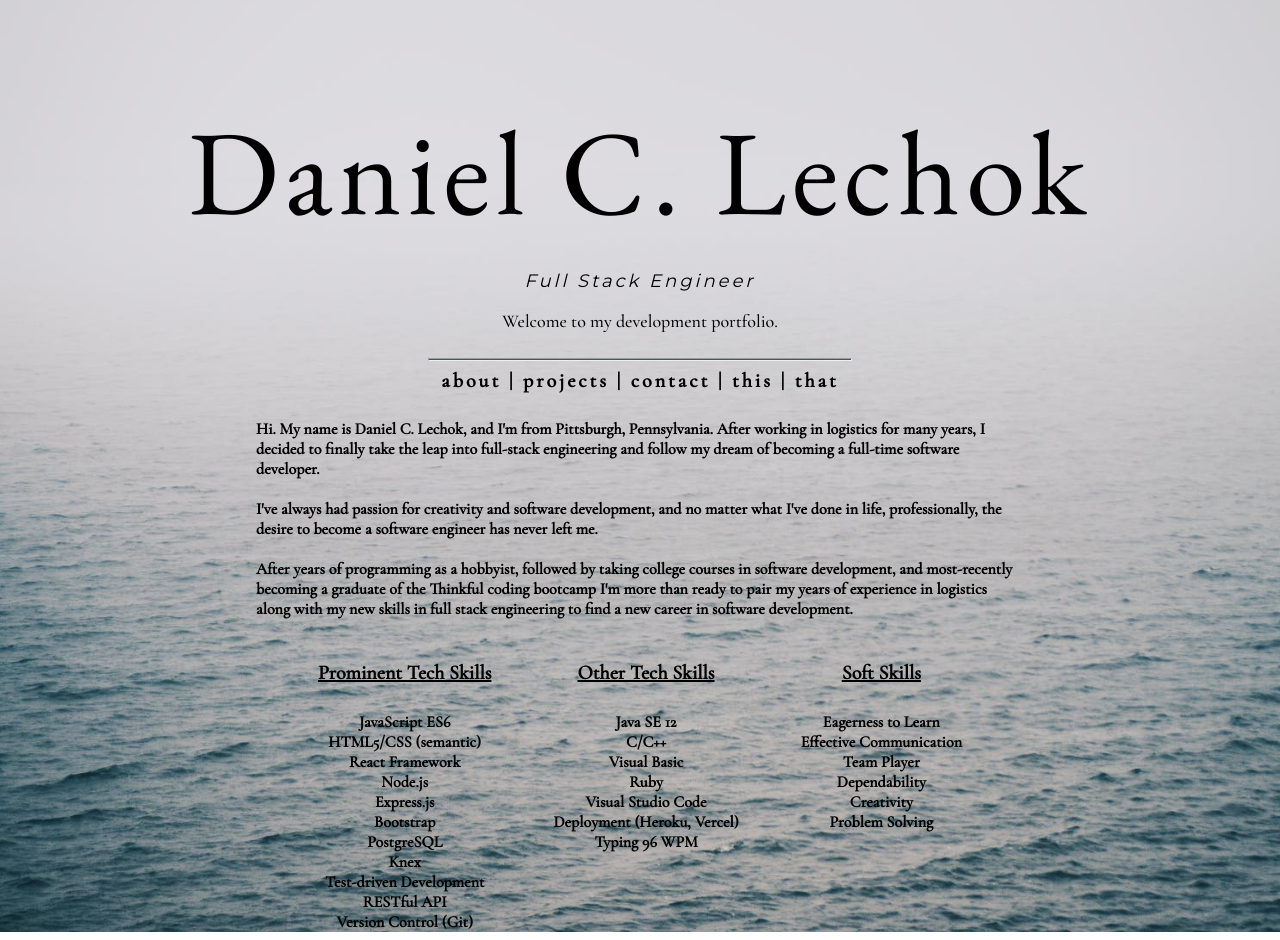
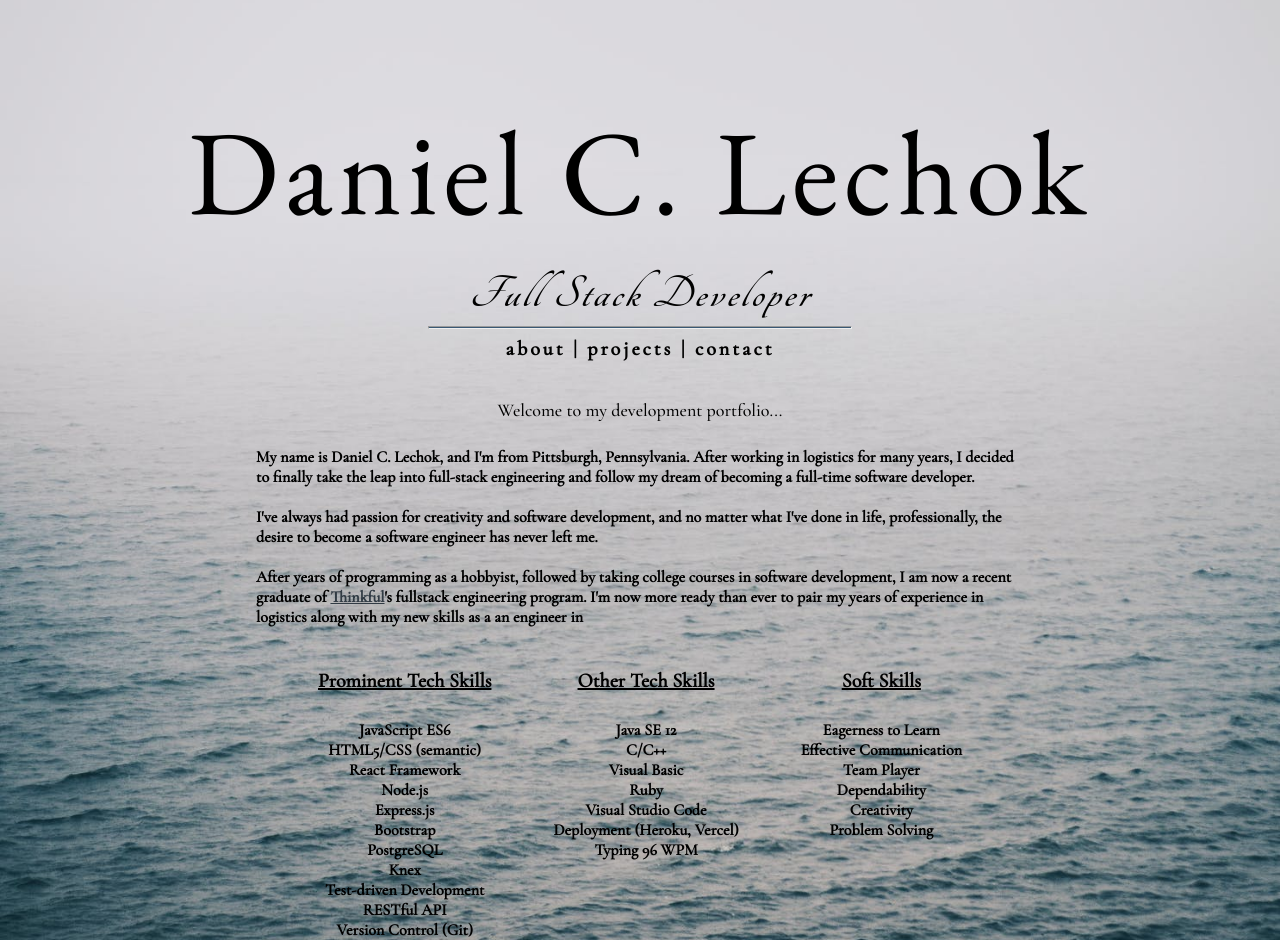
Before and after one commit to dclechok/devsite-frontend, a React (Create React App) app: page / in a window 1280 px wide. Built offline with nearby package versions, Linux system fonts and the light colour scheme.

Commit message:
added a attr styling for links

```diff
--- a/package.json
+++ b/package.json
@@ -8,6 +8,8 @@
     "@testing-library/user-event": "^13.5.0",
     "react": "^17.0.2",
     "react-dom": "^17.0.2",
+    "react-router": "^6.2.1",
+    "react-router-dom": "^6.2.1",
     "react-scripts": "5.0.0",
     "web-vitals": "^2.1.2"
   },
--- a/src/About.js
+++ b/src/About.js
@@ -1,7 +1,10 @@
+import React from 'react';
+import { BrowserRouter as Router, Link } from "react-router-dom";
+
 function About() {
   return (
     <p>
-      Hi. My name is Daniel C. Lechok, and I'm from Pittsburgh, Pennsylvania.
+      My name is Daniel C. Lechok, and I'm from Pittsburgh, Pennsylvania.
       After working in logistics for many years, I decided to finally take the
       leap into full-stack engineering and follow my dream of becoming a
       full-time software developer.
@@ -13,10 +16,8 @@ function About() {
       <br />
       <br />
       After years of programming as a hobbyist, followed by taking college
-      courses in software development, and most-recently becoming a graduate of
-      the Thinkful coding bootcamp I'm more than ready to pair my years of
-      experience in logistics along with my new skills in full stack
-      engineering to find a new career in software development.
+      courses in software development, I am now a recent graduate of <a href="http://thinkful.com">Thinkful</a>'s fullstack engineering program. I'm now more ready than ever to pair my years of
+      experience in logistics along with my new skills as a an engineer in
       {/* I also have the drive and dedication to build your project to your highest
       expectations. */}
     </p>
--- a/src/MainBody.css
+++ b/src/MainBody.css
@@ -3,3 +3,19 @@
     text-align: left;
     font-weight: 600;
 }
+
+a:link{
+    color:rgb(49, 59, 68);
+}
+
+a:visited{
+    color:rgb(17, 36, 53);
+}
+
+a:hover{
+    color: aliceblue;
+}
+
+a:active{
+    color:rgb(176, 183, 189);
+}
--- a/src/MainNav.css
+++ b/src/MainNav.css
@@ -1,4 +1,4 @@
-/* @import url("https://fonts.googleapis.com/css2?family=Tangerine:wght@700&display=swap"); */
+@import url("https://fonts.googleapis.com/css2?family=Tangerine:wght@700&display=swap");
 @import url("https://fonts.googleapis.com/css2?family=EB+Garamond&display=swap");
 @import url("https://fonts.googleapis.com/css2?family=Montserrat:wght@200;400&display=swap");
 
@@ -25,11 +25,11 @@ h1 {
 }
 
 .subtitle-one {
-  font-size: 18px;
+  font-size: 48px;
   letter-spacing: 3px;
   font-style: italic;
-  /* font-family: 'Tangerine', cursive; */
-  font-family: "Montserrat", sans-serif;
+  font-family: 'Tangerine', cursive;
+  /* font-family: "Montserrat", sans-serif; */
 }
 
 .subtitle-two {
--- a/src/MainNav.js
+++ b/src/MainNav.js
@@ -7,13 +7,14 @@ function MainNav() {
         <header>
           <h1>Daniel C. Lechok</h1>
           <br />
-          <span className="subtitle-one">Full Stack Engineer</span>
+          <span className="subtitle-one">Full Stack Developer</span>
           <br />
-          <p className="subtitle-two">Welcome to my development portfolio.</p>
         </header>
       </div>
       <hr />
-      <nav className="nav">about | projects | contact | this | that </nav>
+      <nav className="nav">about | projects | contact  </nav>
+      <br />
+      <p className="subtitle-two">Welcome to my development portfolio...</p>
     </div>
   );
 }
```
Also changed, not shown: 1 other file (tests, documents, lock files or other folders).
